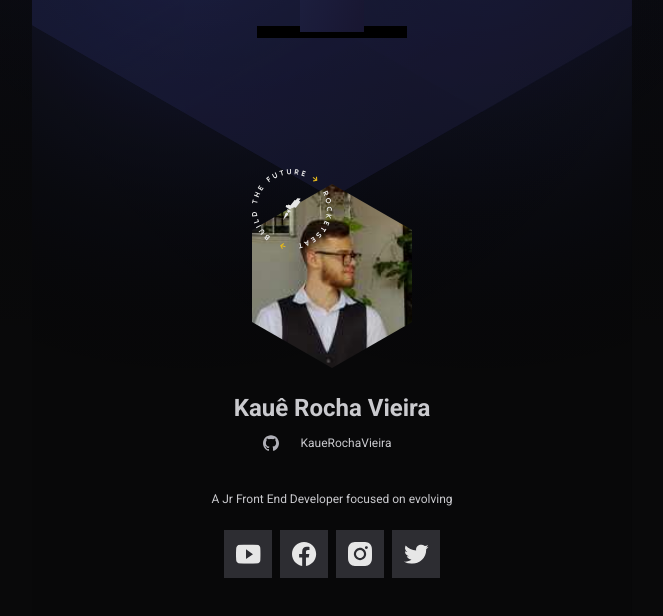
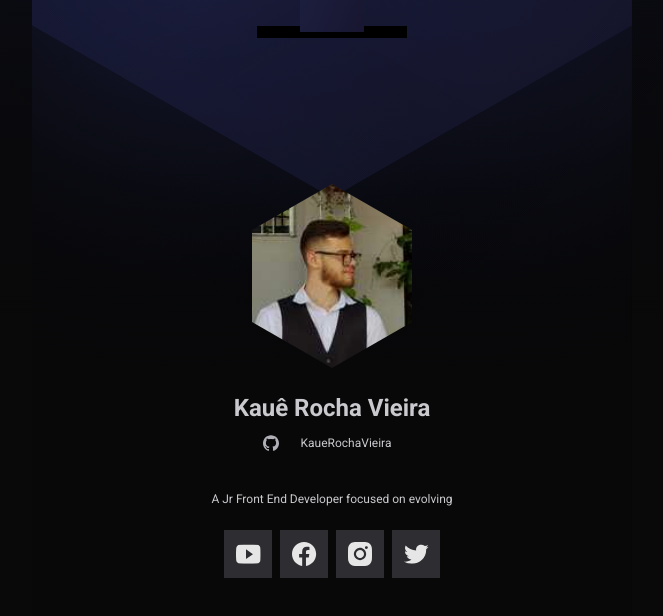
Before and after one commit to KaueRochaVieira/Links, a plain HTML site: page index.html in a window 1280 px wide. Shown: the whole page, without its empty margins (308-971 px from the left). Drawn offline with Linux system fonts and the light colour scheme; no server answers.

Commit message:
deleted image rocketseat

```diff
--- a/index.html
+++ b/index.html
@@ -23,9 +23,6 @@
       </div>
       <div class="container">
         <div class="avatar">
-          <span>
-            <img src="images/build.svg" alt="Selo Rocketseat" />
-          </span>
           <img
             src="images/foto de perfil (2).jpeg"
             alt="Foto pessoal"
```
